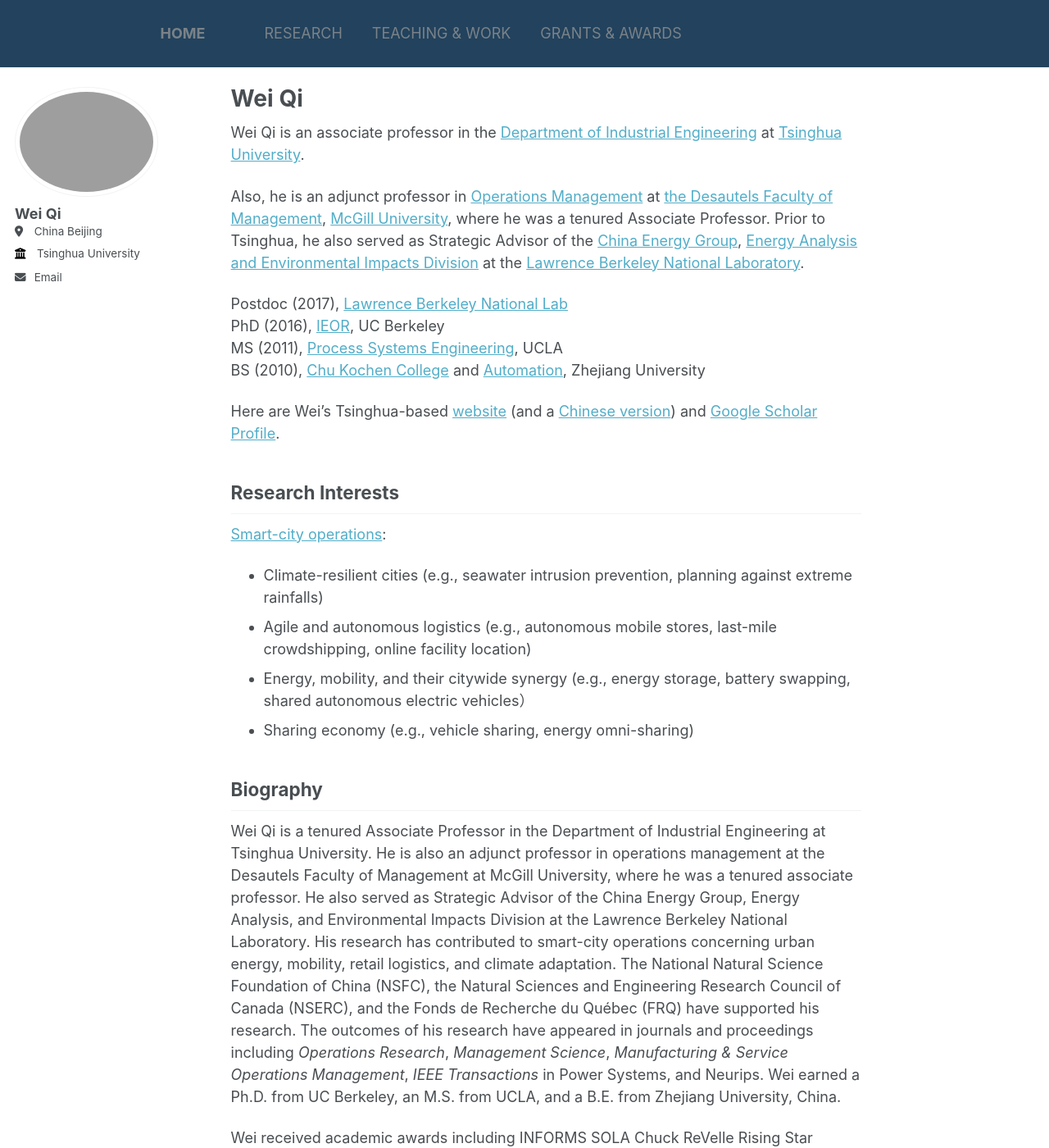
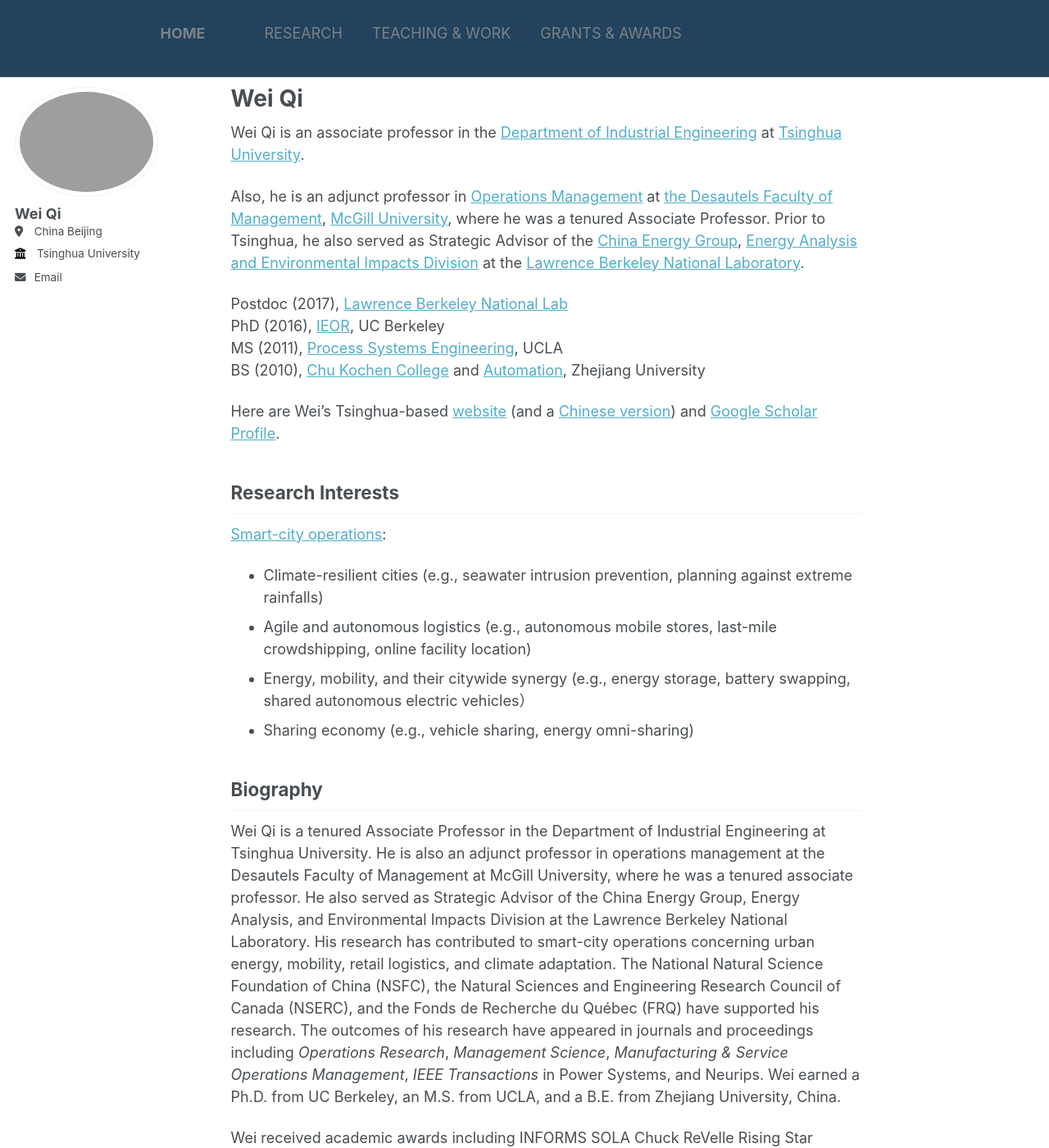
Before and after one commit to wei-qi-home/wei-qi-home.github.io, a Jekyll site: the page built from _pages/about.md, in a window 1280 px wide and 1400 px high. Shown: the whole window at 82% size. Built offline with Jekyll 4.4.1, drawn with Linux system fonts in a browser that asks for light colours.

Commit message:
Update masthead.html

```diff
--- a/_includes/masthead.html
+++ b/_includes/masthead.html
@@ -43,7 +43,7 @@
             position: fixed;
             background-color: rgb(34 66 93);
             border-bottom: 1px solid #f2f3f3;
-            height: 83px;
+            height: 95px;
             top: 0;
             width: 100%;
             -webkit-animation: intro 0.3s both;
@@ -51,11 +51,14 @@
             -webkit-animation-delay: 0.15s;
             animation-delay: 0.15s;
             z-index: 20
+            font-size: larger;
+            color: #ffffff;
         }
         .greedy-nav {
             position: relative;
             min-width: 250px;
             background-color: rgb(34 66 93);
+            color: #ffffff;
         }
     </style>
 </head>
```
